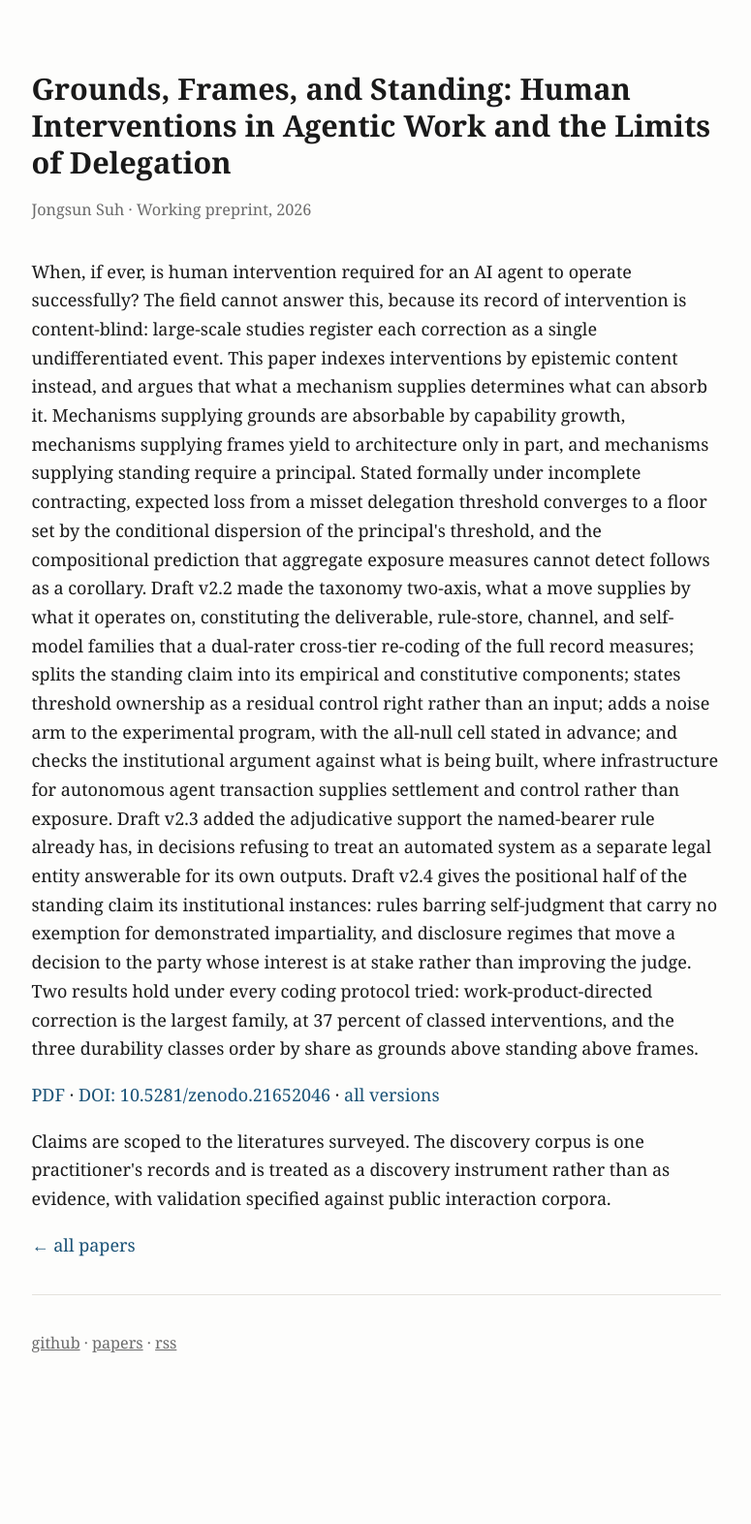
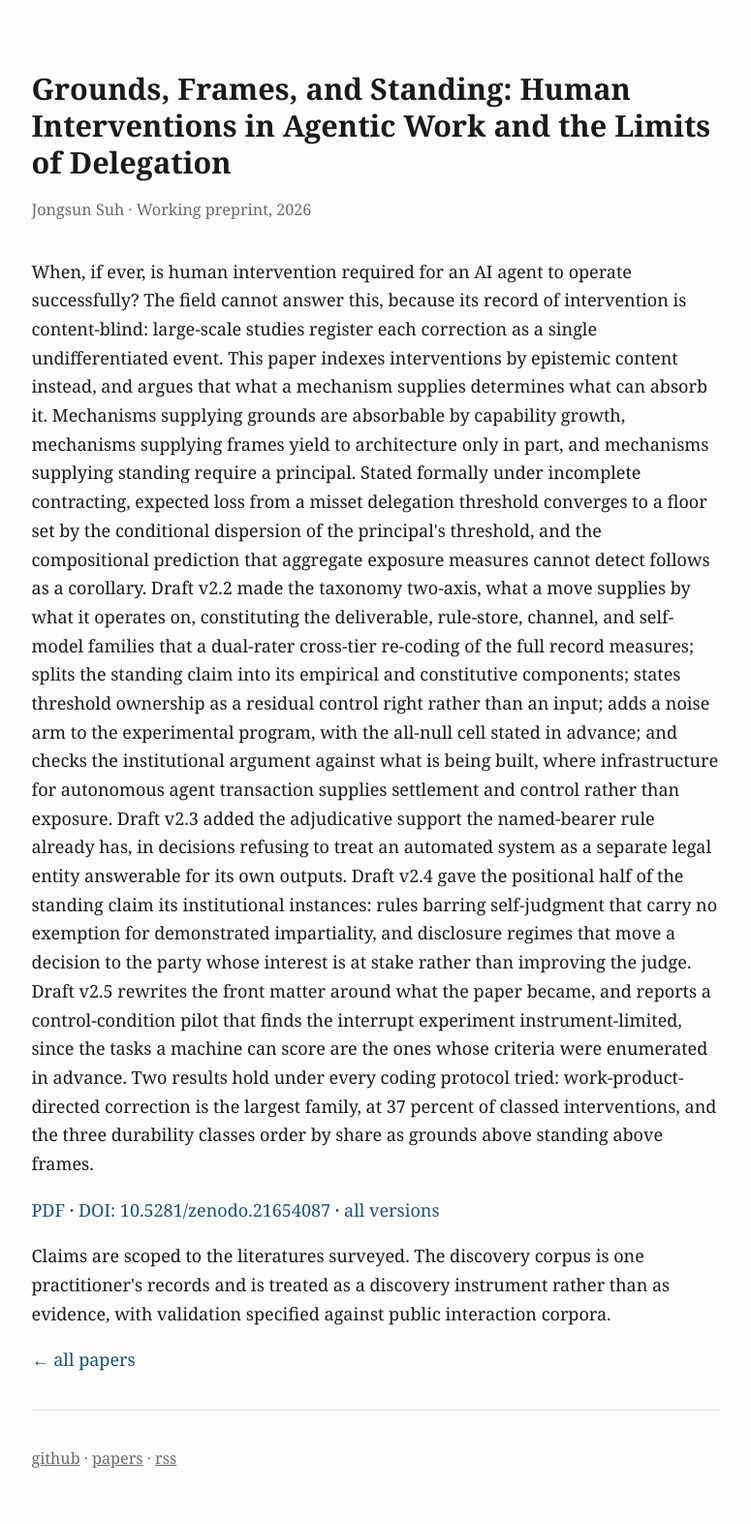
Before and after one commit to MajorLift/blog, a Jekyll site: the page built from papers/grounds-frames-standing.md, in a window 1280 px wide. Shown: the whole page at 97% size, without its empty margins (252-1027 px from the left). Built offline with Jekyll 4.4.1, drawn with Linux system fonts in a browser that asks for light colours; before the commit the page ends 1453 px from its top, so only the background shows below that.

Commit message:
Paper v2.5: DOI 10.5281/zenodo.21654087, mirror refreshed byte-exact
sha256 identical across build, mirror, and the published deposit
(160,767 bytes). Abstract adds the front-matter rewrite and the
control-condition pilot's constraint on the interrupt experiment.

Zenodo's write path was returning 504 for several hours; the deposit
completed on a resumable retry.

Co-Authored-By: Claude Fable 5 <noreply@anthropic.com>
Claude-Session: https://claude.ai/code/session_01Mw4tWepsNeMrRtN4bcbTv5

```diff
--- a/papers/grounds-frames-standing.md
+++ b/papers/grounds-frames-standing.md
@@ -7,7 +7,7 @@ citation:
   author: "Suh, Jongsun"
   date: "2026/07/28"
   pdf: /assets/pdf/suh-2026-grounds-frames-standing.pdf
-  doi: "10.5281/zenodo.21652046"
+  doi: "10.5281/zenodo.21654087"
 ---
 
 <article>
@@ -34,10 +34,13 @@ stated in advance; and checks the institutional argument against what is being
 built, where infrastructure for autonomous agent transaction supplies settlement and
 control rather than exposure. Draft v2.3 added the adjudicative support the named-bearer
 rule already has, in decisions refusing to treat an automated system as a separate legal
-entity answerable for its own outputs. Draft v2.4 gives the positional half of the
+entity answerable for its own outputs. Draft v2.4 gave the positional half of the
 standing claim its institutional instances: rules barring self-judgment that carry no
 exemption for demonstrated impartiality, and disclosure regimes that move a decision to
-the party whose interest is at stake rather than improving the judge. Two results hold under every coding protocol tried:
+the party whose interest is at stake rather than improving the judge. Draft v2.5 rewrites
+the front matter around what the paper became, and reports a control-condition pilot that
+finds the interrupt experiment instrument-limited, since the tasks a machine can score are
+the ones whose criteria were enumerated in advance. Two results hold under every coding protocol tried:
 work-product-directed correction is the largest family, at 37 percent of classed
 interventions, and the three durability classes order by share as grounds above standing
 above frames.
@@ -45,7 +48,7 @@ above frames.
 
 <p>
 <a href="{{ '/assets/pdf/suh-2026-grounds-frames-standing.pdf' | relative_url }}">PDF</a> ·
-<a href="https://doi.org/10.5281/zenodo.21652046">DOI: 10.5281/zenodo.21652046</a> ·
+<a href="https://doi.org/10.5281/zenodo.21654087">DOI: 10.5281/zenodo.21654087</a> ·
 <a href="https://doi.org/10.5281/zenodo.21563154">all versions</a>
 </p>
 
```
Also changed, not shown: 1 other file.
